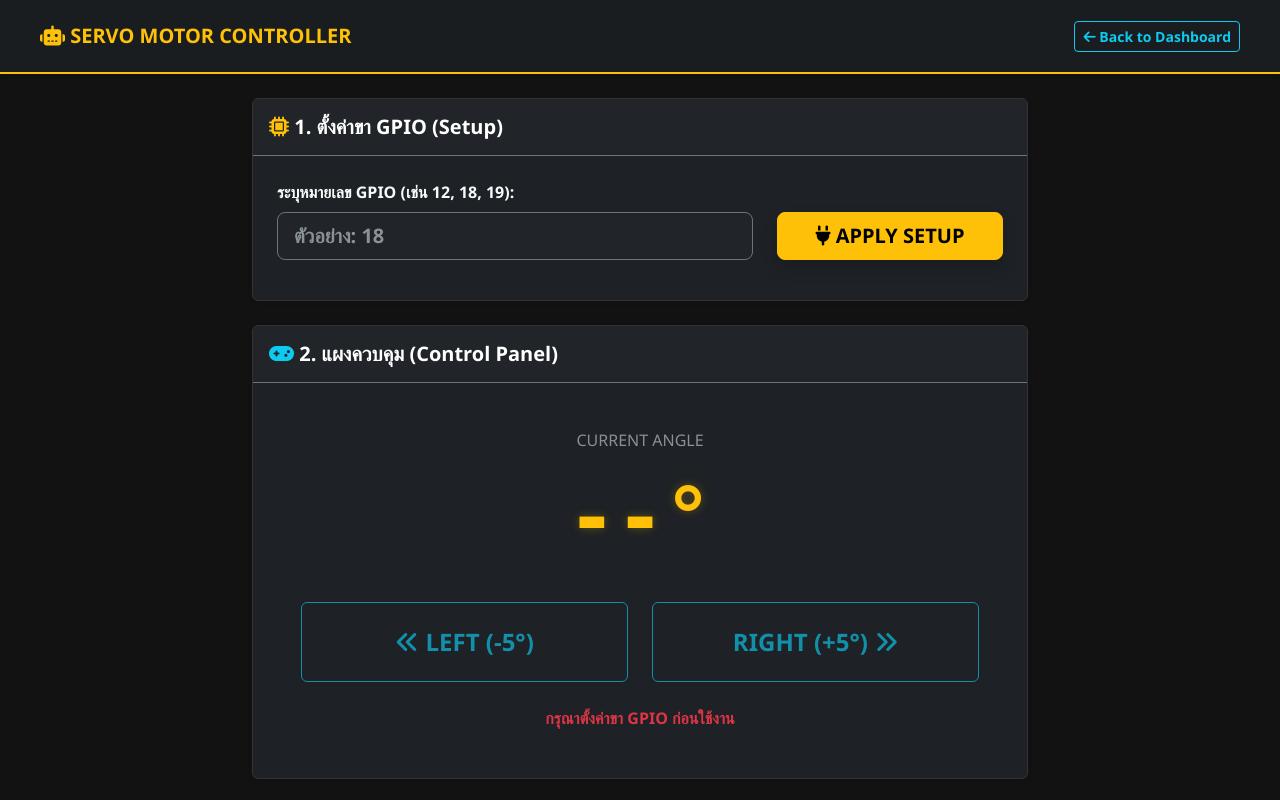
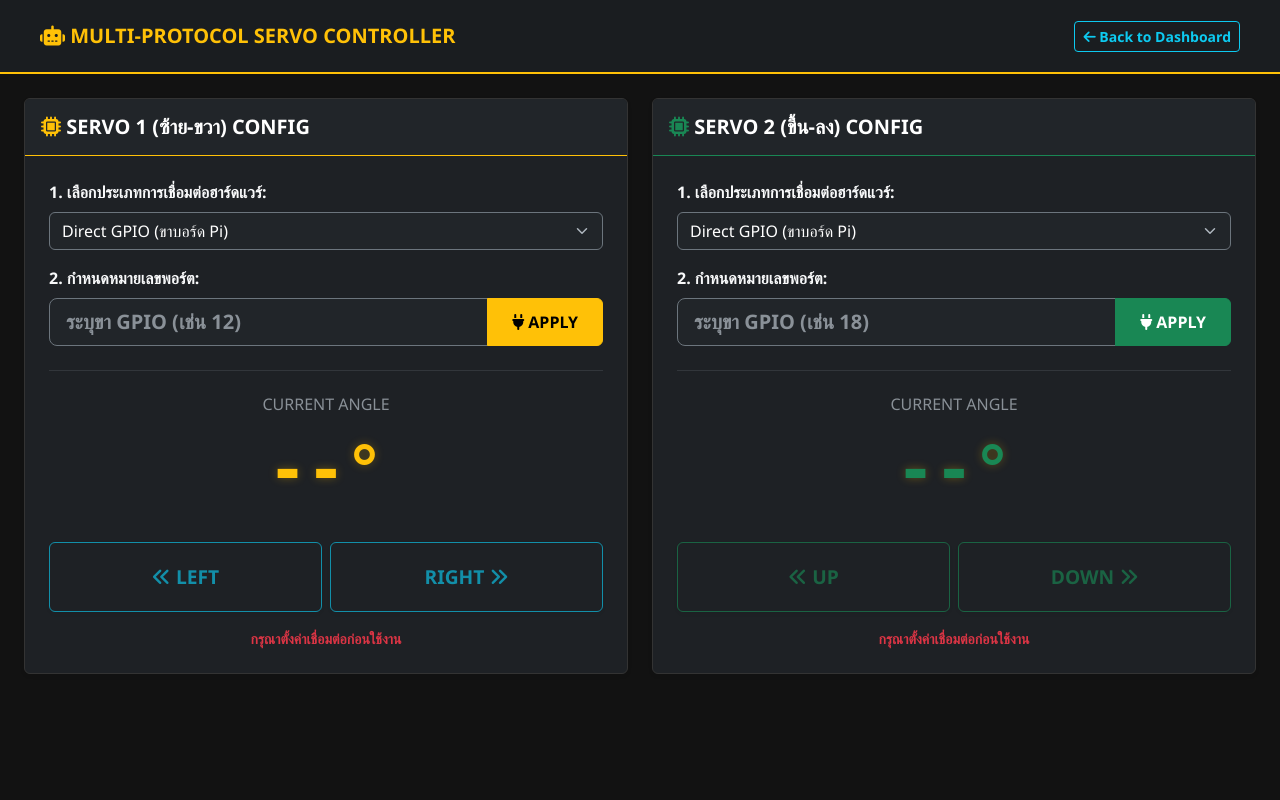
Before and after one commit to x-bosshub/scan, a Flask app: page /servo in a window 1280 px wide. Run offline with Flask 3, Linux system fonts and the light colour scheme.

Commit message:
Update servo.html

```diff
--- a/templates/servo.html
+++ b/templates/servo.html
@@ -3,17 +3,17 @@
 <head>
     <meta charset="UTF-8">
     <meta name="viewport" content="width=device-width, initial-scale=1.0">
-    <title>Servo Controller Setup</title>
+    <title>Dual Servo Controller (GPIO & I2C)</title>
     <link href="https://cdn.jsdelivr.net/npm/bootstrap@5.3.0/dist/css/bootstrap.min.css" rel="stylesheet">
     <link rel="stylesheet" href="https://cdnjs.cloudflare.com/ajax/libs/font-awesome/6.4.0/css/all.min.css">
 
     <style>
         body { background-color: #121212; color: #e0e0e0; font-family: 'Segoe UI', Tahoma, Geneva, Verdana, sans-serif; }
         .navbar { background-color: #1a1d20; border-bottom: 2px solid #ffc107; }
-        .card { background-color: #1e2125; border: 1px solid #333; }
+        .card { background-color: #1e2125; border: 1px solid #333; height: 100%; }
 
         .angle-display {
-            font-size: 5rem;
+            font-size: 4rem;
             font-weight: bold;
             font-family: monospace;
             color: #ffc107;
@@ -21,8 +21,8 @@
         }
 
         .control-btn {
-            height: 80px;
-            font-size: 1.5rem;
+            height: 70px;
+            font-size: 1.2rem;
             font-weight: bold;
         }
     </style>
@@ -31,96 +31,161 @@
 
     <nav class="navbar navbar-expand-lg navbar-dark mb-4 p-3 shadow-sm">
         <div class="container-fluid px-4">
-            <a class="navbar-brand text-warning fw-bold" href="#"><i class="fa-solid fa-robot"></i> SERVO MOTOR CONTROLLER</a>
+            <a class="navbar-brand text-warning fw-bold" href="#"><i class="fa-solid fa-robot"></i> MULTI-PROTOCOL SERVO CONTROLLER</a>
             <div class="d-flex align-items-center">
                 <a href="/" class="btn btn-outline-info btn-sm fw-bold"><i class="fa-solid fa-arrow-left"></i> Back to Dashboard</a>
             </div>
         </div>
     </nav>
 
-    <div class="container" style="max-width: 800px;">
+    <div class="container-fluid px-4">
+        <div class="row g-4">
 
-        <div class="card shadow-sm mb-4">
-            <div class="card-header bg-dark border-bottom border-secondary p-3">
-                <h5 class="mb-0 text-white fw-bold"><i class="fa-solid fa-microchip text-warning"></i> 1. ตั้งค่าขา GPIO (Setup)</h5>
+            <div class="col-md-6">
+                <div class="card shadow-sm">
+                    <div class="card-header bg-dark border-bottom border-warning p-3">
+                        <h5 class="mb-0 text-white fw-bold"><i class="fa-solid fa-microchip text-warning"></i> SERVO 1 (ซ้าย-ขวา) CONFIG</h5>
                     </div>
                     <div class="card-body p-4">
-                <div class="row align-items-end">
-                    <div class="col-md-8">
-                        <label class="form-label text-light fw-bold">ระบุหมายเลข GPIO (เช่น 12, 18, 19):</label>
-                        <input type="number" id="gpio-pin" class="form-control form-control-lg bg-dark text-warning border-secondary fw-bold" placeholder="ตัวอย่าง: 18" min="0" max="40">
+
+                        <div class="mb-4">
+                            <label class="form-label text-light fw-bold">1. เลือกประเภทการเชื่อมต่อฮาร์ดแวร์:</label>
+                            <select id="conn-type-1" class="form-select bg-dark text-white border-secondary mb-3" onchange="updatePlaceholder('1')">
+                                <option value="gpio">Direct GPIO (ขาบอร์ด Pi)</option>
+                                <option value="pca9685">PCA9685 (บอร์ด 16 ช่อง I2C)</option>
+                            </select>
+
+                            <label class="form-label text-light fw-bold">2. กำหนดหมายเลขพอร์ต:</label>
+                            <div class="input-group">
+                                <input type="number" id="gpio-pin-1" class="form-control form-control-lg bg-dark text-warning border-secondary fw-bold" placeholder="ระบุขา GPIO (เช่น 12)" min="0" max="40">
+                                <button onclick="setupServo('1')" id="setup-btn-1" class="btn btn-warning fw-bold px-4">
+                                    <i class="fa-solid fa-plug"></i> APPLY
+                                </button>
                             </div>
-                    <div class="col-md-4 mt-3 mt-md-0">
-                        <button onclick="setupServo()" id="setup-btn" class="btn btn-warning btn-lg w-100 fw-bold shadow">
-                            <i class="fa-solid fa-plug"></i> APPLY SETUP
+                            <div id="setup-status-1" class="mt-2 fw-bold text-center small"></div>
+                        </div>
+
+                        <hr class="border-secondary">
+
+                        <div class="text-center mt-4">
+                            <h6 class="text-muted text-uppercase">Current Angle</h6>
+                            <div class="angle-display mb-4" id="current-angle-1">--°</div>
+
+                            <div class="row g-2">
+                                <div class="col-6">
+                                    <button onclick="moveServo('1', 'left')" id="btn-left-1" class="btn btn-outline-info w-100 control-btn shadow-sm" disabled>
+                                        <i class="fa-solid fa-angles-left"></i> LEFT
+                                    </button>
+                                </div>
+                                <div class="col-6">
+                                    <button onclick="moveServo('1', 'right')" id="btn-right-1" class="btn btn-outline-info w-100 control-btn shadow-sm" disabled>
+                                        RIGHT <i class="fa-solid fa-angles-right"></i>
                                     </button>
                                 </div>
                             </div>
-                <div id="setup-status" class="mt-3 fw-bold text-center"></div>
+                            <div id="move-status-1" class="mt-3 fw-bold text-danger small">กรุณาตั้งค่าเชื่อมต่อก่อนใช้งาน</div>
+                        </div>
+
+                    </div>
                 </div>
             </div>
 
+            <div class="col-md-6">
                 <div class="card shadow-sm">
-            <div class="card-header bg-dark border-bottom border-secondary p-3">
-                <h5 class="mb-0 text-white fw-bold"><i class="fa-solid fa-gamepad text-info"></i> 2. แผงควบคุม (Control Panel)</h5>
+                    <div class="card-header bg-dark border-bottom border-success p-3">
+                        <h5 class="mb-0 text-white fw-bold"><i class="fa-solid fa-microchip text-success"></i> SERVO 2 (ขึ้น-ลง) CONFIG</h5>
                     </div>
-            <div class="card-body p-5 text-center">
+                    <div class="card-body p-4">
 
-                <h6 class="text-muted text-uppercase letter-spacing-1">Current Angle</h6>
-                <div class="angle-display mb-4" id="current-angle">--°</div>
+                        <div class="mb-4">
+                            <label class="form-label text-light fw-bold">1. เลือกประเภทการเชื่อมต่อฮาร์ดแวร์:</label>
+                            <select id="conn-type-2" class="form-select bg-dark text-white border-secondary mb-3" onchange="updatePlaceholder('2')">
+                                <option value="gpio">Direct GPIO (ขาบอร์ด Pi)</option>
+                                <option value="pca9685">PCA9685 (บอร์ด 16 ช่อง I2C)</option>
+                            </select>
 
-                <div class="row">
+                            <label class="form-label text-light fw-bold">2. กำหนดหมายเลขพอร์ต:</label>
+                            <div class="input-group">
+                                <input type="number" id="gpio-pin-2" class="form-control form-control-lg bg-dark text-success border-secondary fw-bold" placeholder="ระบุขา GPIO (เช่น 18)" min="0" max="40">
+                                <button onclick="setupServo('2')" id="setup-btn-2" class="btn btn-success fw-bold px-4">
+                                    <i class="fa-solid fa-plug"></i> APPLY
+                                </button>
+                            </div>
+                            <div id="setup-status-2" class="mt-2 fw-bold text-center small"></div>
+                        </div>
+
+                        <hr class="border-secondary">
+
+                        <div class="text-center mt-4">
+                            <h6 class="text-muted text-uppercase">Current Angle</h6>
+                            <div class="angle-display text-success mb-4" id="current-angle-2">--°</div>
+
+                            <div class="row g-2">
                                 <div class="col-6">
-                        <button onclick="moveServo('left')" id="btn-left" class="btn btn-outline-info w-100 control-btn shadow-sm" disabled>
-                            <i class="fa-solid fa-angles-left"></i> LEFT (-5°)
+                                    <button onclick="moveServo('2', 'left')" id="btn-left-2" class="btn btn-outline-success w-100 control-btn shadow-sm" disabled>
+                                        <i class="fa-solid fa-angles-left"></i> UP
                                     </button>
                                 </div>
                                 <div class="col-6">
-                        <button onclick="moveServo('right')" id="btn-right" class="btn btn-outline-info w-100 control-btn shadow-sm" disabled>
-                            RIGHT (+5°) <i class="fa-solid fa-angles-right"></i>
+                                    <button onclick="moveServo('2', 'right')" id="btn-right-2" class="btn btn-outline-success w-100 control-btn shadow-sm" disabled>
+                                        DOWN <i class="fa-solid fa-angles-right"></i>
                                     </button>
                                 </div>
                             </div>
+                            <div id="move-status-2" class="mt-3 fw-bold text-danger small">กรุณาตั้งค่าเชื่อมต่อก่อนใช้งาน</div>
+                        </div>
 
-                <div id="move-status" class="mt-4 fw-bold text-danger">กรุณาตั้งค่าขา GPIO ก่อนใช้งาน</div>
+                    </div>
+                </div>
+            </div>
 
         </div>
     </div>
 
-    </div>
+    <script>
+        function updatePlaceholder(servoId) {
+            const type = document.getElementById(`conn-type-${servoId}`).value;
+            const input = document.getElementById(`gpio-pin-${servoId}`);
+            if (type === 'pca9685') {
+                input.placeholder = "ระบุช่อง Channel (0 - 15)";
+                input.max = 15;
+            } else {
+                input.placeholder = "ระบุขา GPIO (เช่น 12)";
+                input.max = 40;
+            }
+        }
 
-    <script>
-        // 1. ฟังก์ชันส่งค่า GPIO ไปให้ Python ตั้งค่า
-        async function setupServo() {
-            const pin = document.getElementById('gpio-pin').value;
-            const statusDiv = document.getElementById('setup-status');
-            const setupBtn = document.getElementById('setup-btn');
+        async function setupServo(servoId) {
+            const pin = document.getElementById(`gpio-pin-${servoId}`).value;
+            const type = document.getElementById(`conn-type-${servoId}`).value;
+            const statusDiv = document.getElementById(`setup-status-${servoId}`);
+            const setupBtn = document.getElementById(`setup-btn-${servoId}`);
 
             if (!pin) {
-                statusDiv.innerHTML = `<span class="text-danger"><i class="fa-solid fa-triangle-exclamation"></i> กรุณาระบุหมายเลข GPIO</span>`;
+                statusDiv.innerHTML = `<span class="text-danger"><i class="fa-solid fa-triangle-exclamation"></i> กรุณาระบุหมายเลขพอร์ต</span>`;
                 return;
             }
 
+            const originalBtnHtml = setupBtn.innerHTML;
             setupBtn.disabled = true;
-            setupBtn.innerHTML = `<span class="spinner-border spinner-border-sm"></span> Loading...`;
+            setupBtn.innerHTML = `<span class="spinner-border spinner-border-sm"></span>`;
 
             try {
                 const response = await fetch('/api/setup_servo', {
                     method: 'POST',
                     headers: { 'Content-Type': 'application/json' },
-                    body: JSON.stringify({ pin: parseInt(pin) })
+                    body: JSON.stringify({ servo_id: servoId, pin: parseInt(pin), type: type })
                 });
 
                 const data = await response.json();
 
                 if(data.status === "ok") {
                     statusDiv.innerHTML = `<span class="text-success"><i class="fa-solid fa-circle-check"></i> ${data.message}</span>`;
-                    document.getElementById('current-angle').innerText = data.current_angle + '°';
+                    document.getElementById(`current-angle-${servoId}`).innerText = data.current_angle + '°';
 
-                    // ปลดล็อกปุ่ม Control
-                    document.getElementById('btn-left').disabled = false;
-                    document.getElementById('btn-right').disabled = false;
-                    document.getElementById('move-status').innerHTML = `<span class="text-success"><i class="fa-solid fa-check"></i> ระบบพร้อมทำงาน</span>`;
+                    document.getElementById(`btn-left-${servoId}`).disabled = false;
+                    document.getElementById(`btn-right-${servoId}`).disabled = false;
+                    document.getElementById(`move-status-${servoId}`).innerHTML = `<span class="text-success"><i class="fa-solid fa-check"></i> พร้อมรับคำสั่ง</span>`;
                 } else {
                     statusDiv.innerHTML = `<span class="text-danger"><i class="fa-solid fa-xmark"></i> ${data.message}</span>`;
                 }
@@ -128,27 +193,23 @@
                 statusDiv.innerHTML = `<span class="text-danger"><i class="fa-solid fa-wifi"></i> การเชื่อมต่อล้มเหลว</span>`;
             } finally {
                 setupBtn.disabled = false;
-                setupBtn.innerHTML = `<i class="fa-solid fa-plug"></i> APPLY SETUP`;
+                setupBtn.innerHTML = originalBtnHtml;
             }
         }
 
-        // 2. ฟังก์ชันสั่งหมุน Servo ซ้าย-ขวา
-        async function moveServo(direction) {
-            const statusDiv = document.getElementById('move-status');
-
+        async function moveServo(servoId, direction) {
+            const statusDiv = document.getElementById(`move-status-${servoId}`);
             try {
                 const response = await fetch('/move', {
                     method: 'POST',
                     headers: { 'Content-Type': 'application/json' },
-                    body: JSON.stringify({ direction: direction })
+                    body: JSON.stringify({ servo_id: servoId, direction: direction })
                 });
-
                 const data = await response.json();
 
                 if(data.status === "ok") {
-                    // อัปเดตตัวเลขแสดงผลบนจอ
-                    document.getElementById('current-angle').innerText = data.angle + '°';
-                    statusDiv.innerHTML = `<span class="text-success">สั่งหมุนสำเร็จ - กำลังอยู่ที่ ${data.angle} องศา (ขา GPIO ${data.pin})</span>`;
+                    document.getElementById(`current-angle-${servoId}`).innerText = data.angle + '°';
+                    statusDiv.innerHTML = `<span class="text-success">ตำแหน่ง: ${data.angle}° (${data.type.toUpperCase()} พอร์ต ${data.pin})</span>`;
                 } else {
                     statusDiv.innerHTML = `<span class="text-danger"><i class="fa-solid fa-xmark"></i> ${data.message}</span>`;
                 }
```
Lines whose indentation alone changed are shown as unchanged.
